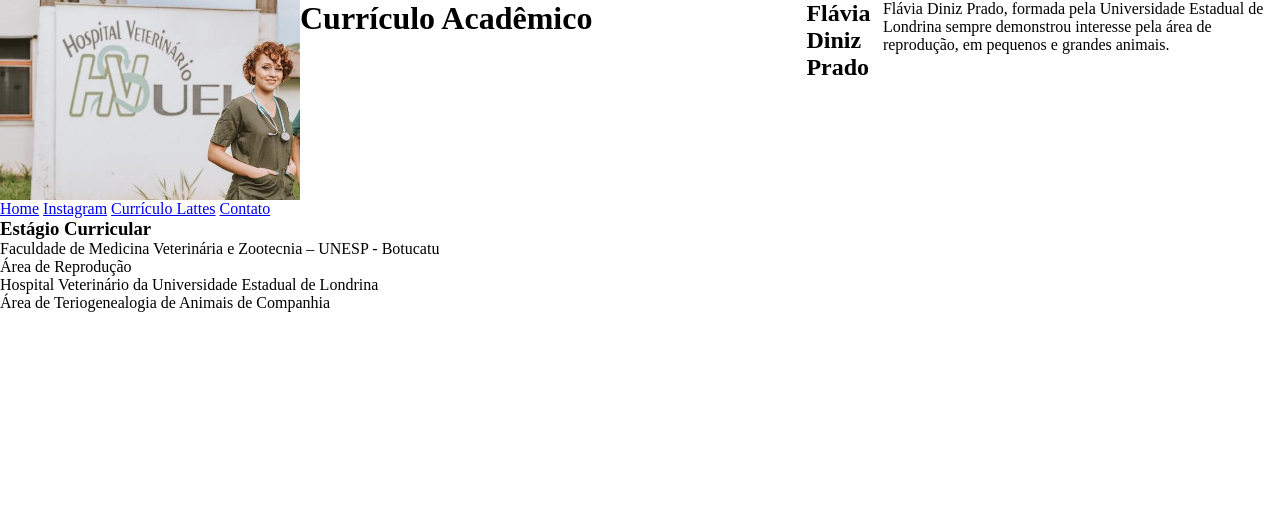
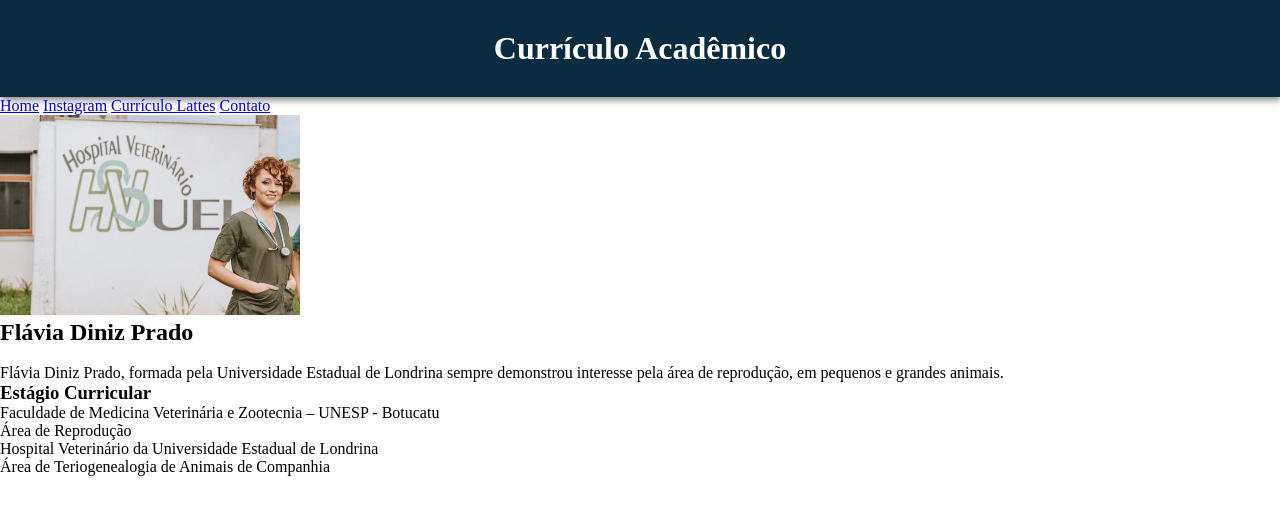
Before and after one commit to leofsousa/aprendizado, a plain HTML site: page Site flavia/index.html in a window 1280 px wide. Drawn offline with Linux system fonts and the light colour scheme.

Commit message:
Criei Site de Currículo

```diff
--- a/Site flavia/index.html
+++ b/Site flavia/index.html
@@ -9,19 +9,23 @@
 </head>
 <body>
     <header>
-        <img src="foto flavia.jpeg" alt="Foto Flavia Diniz">
         <h1>Currículo Acadêmico</h1>
-        <h2>Flávia Diniz Prado</h2>
-        <p>
-            Flávia Diniz Prado, formada pela Universidade Estadual de Londrina sempre demonstrou interesse pela área de reprodução, em pequenos e grandes animais.
-        </p>
+        <nav>
+            <a href="#">Home</a>
+            <a href="#">Instagram</a>
+            <a href="#">Currículo Lattes</a>
+            <a href="#">Contato</a>
+        </nav>
+        <div class="description">
+            <img src="foto flavia.jpeg" alt="Foto Flavia Diniz">
+            <h2>Flávia Diniz Prado</h2>
+            <br>
+            <p>
+                Flávia Diniz Prado, formada pela Universidade Estadual de Londrina sempre demonstrou interesse pela área de reprodução, em pequenos e grandes animais.
+            </p>
+        </div>
     </header>
-    <nav>
-        <a href="#">Home</a>
-        <a href="#">Instagram</a>
-        <a href="#">Currículo Lattes</a>
-        <a href="#">Contato</a>
-    </nav>
+
     <main>
         <article>
             <h3>Estágio Curricular</h3>
--- a/Site flavia/style.css
+++ b/Site flavia/style.css
@@ -1,14 +1,29 @@
 @charset "UTF-8";
+:root{
+    --cor0:#89D99D;
+    --cor1:#3B8C6E;
+    --cor2:#1E5959;
+    --cor3:#0B2B40;
+    --cor4:#0B2B40;
+}
 *{
     margin: 0px;
     padding: 0px;
 }
-header{
-    display: flex;
+div.description{
+    display: inline-block;
+}
+header > p{
+    width: 100%;
 }
 h1{
-    width: 100%;
+    text-align: center;
+    padding: 30px;
+    background-color: var(--cor3);
+    color: white;
+    box-shadow: 1px 3px 7px rgba(0, 0, 0, 0.486);
 }
 img{
     width: 300px;
+    position: relative;
 }
```
